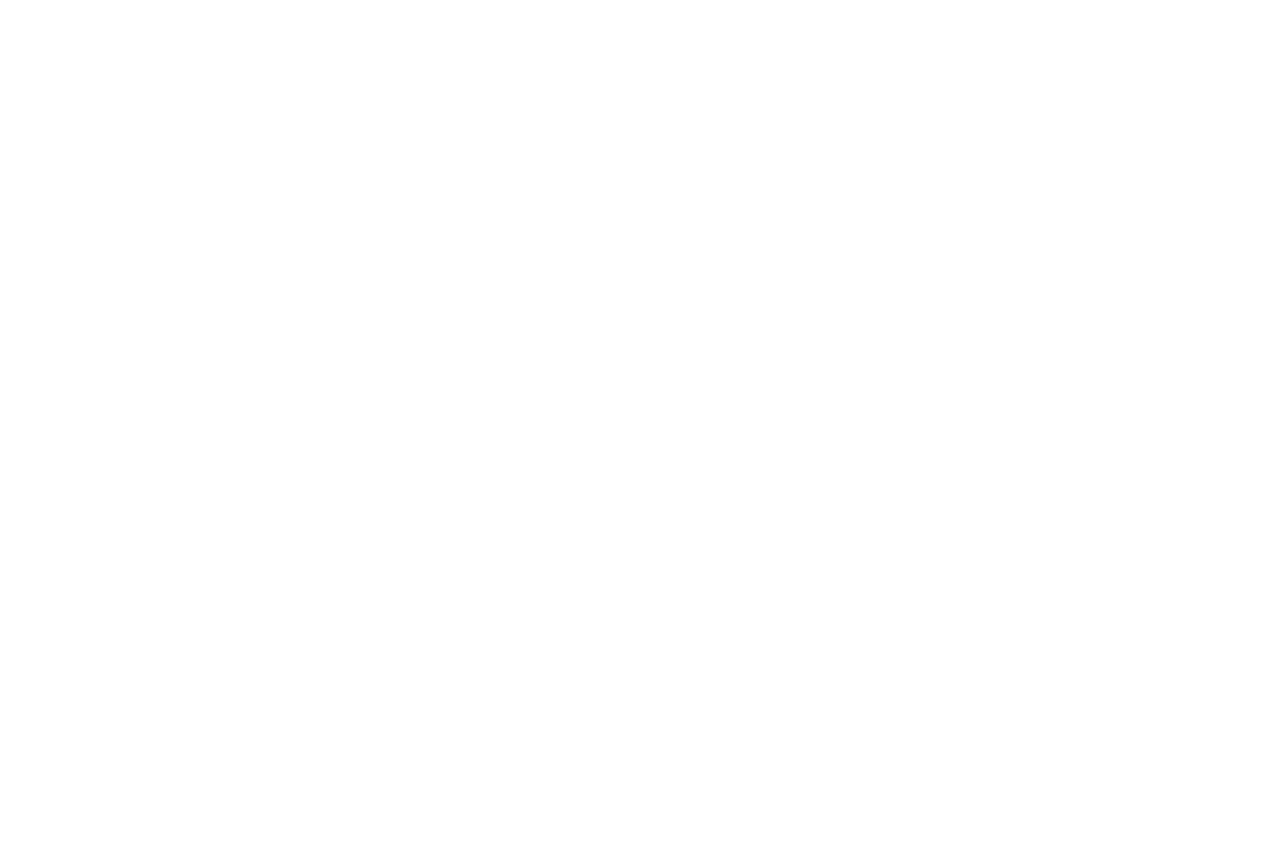
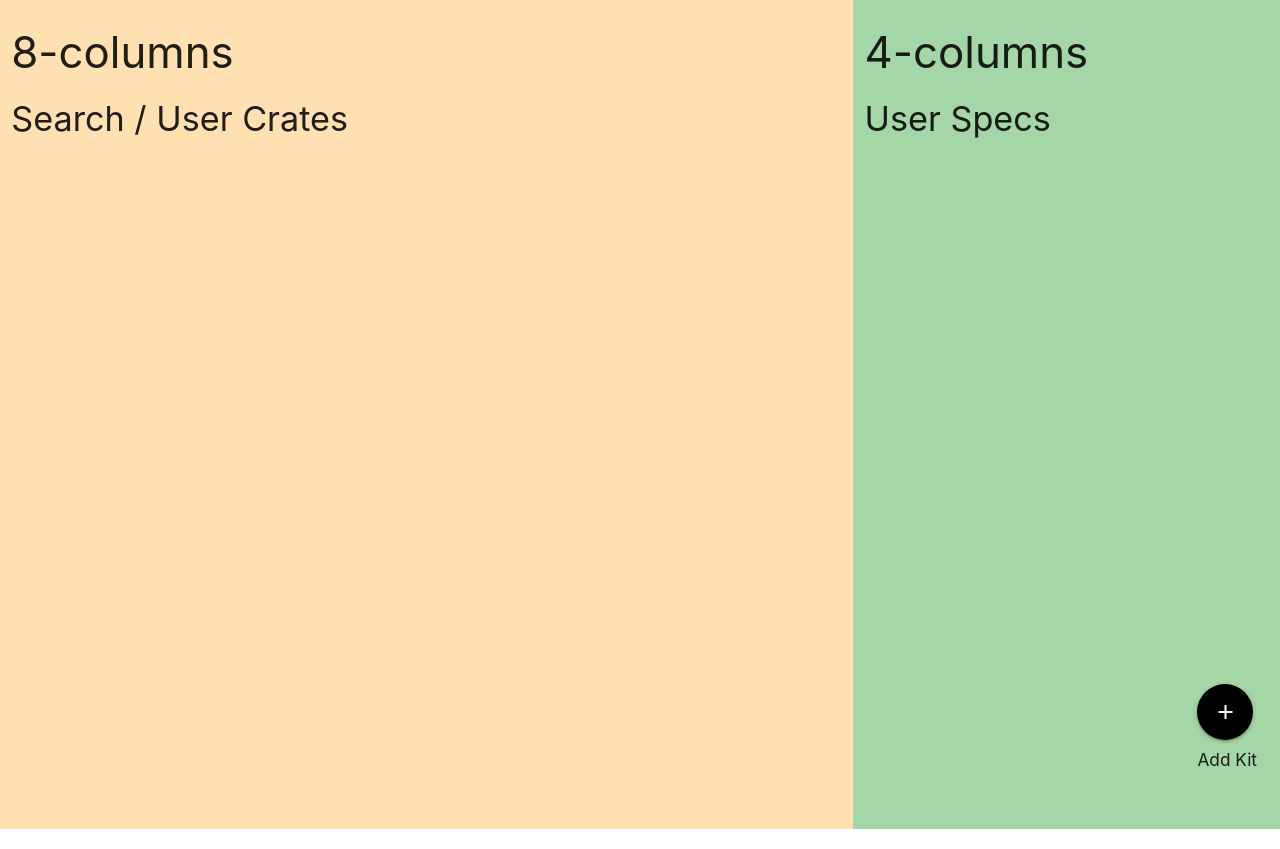
Before and after one commit to joelazarz/samplr-frontend, a React (Create React App) app: page /user in a window 1280 px wide. Before the commit the page ends 800 px from the top, so only its background shows below. Built offline with nearby package versions, Linux system fonts and the light colour scheme.

Commit message:
component set up & routes

```diff
--- a/src/App.js
+++ b/src/App.js
@@ -5,8 +5,10 @@
 
 import LandingPage from './components/open/LandingPage';
 import Discovery from './components/discovery/Discovery';
+import Kit from './components/kit/Kit';
+import User from './components/userDashboard/User';
 import AddKitBtn from './components/layout/AddKitBtn';
-import AddKitModal from './components/kit/AddKitModal';
+import AddKitModal from './components/layout/AddKitModal';
 
 import 'materialize-css/dist/css/materialize.min.css'
 import M from 'materialize-css/dist/js/materialize.min.js'
@@ -23,9 +25,13 @@
     <Router>
       <Switch>
       <Provider store={store}>
+
         <Route exact path='/' render={props => (
+          <Fragment>
           <LandingPage />
+          </Fragment>
         )} />
+
         <Route exact path='/discovery' render={props => (
           <Fragment>
           <Discovery />
@@ -33,6 +39,21 @@
           <AddKitModal />
           </Fragment>
         )} />
+
+        <Route exact path='/kit' render={props => (
+          <Fragment>
+          <Kit />
+          </Fragment>
+        )} />
+
+        <Route exact path='/user' render={props => (
+          <Fragment>
+          <User />
+          <AddKitBtn />
+          <AddKitModal />
+          </Fragment>
+        )} />
+
       </Provider>
       </Switch>
     </Router>
--- a/src/components/discovery/Discovery.js
+++ b/src/components/discovery/Discovery.js
@@ -24,7 +24,7 @@
             <div className="col s8 blue lighten-4">
             <div className="height">
                 <h3>8-columns</h3>
-                <h4>All Kits</h4>
+                <h4>Search / All Kits</h4>
             </div>
             </div>
 
--- a/src/components/kit/Kit.js
+++ b/src/components/kit/Kit.js
@@ -5,9 +5,25 @@
     // useEffect fetch individual kit
 
     return (
-        <div>
+        <>
+        <div className="row">
+
+            <div className="col s8 red lighten-4">
+            <div className="height">
+                <h3>8-columns</h3>
+                <h4>Waveform Controls</h4>
+            </div>
+            </div>
+
+            <div className="col s4 green lighten-1">
+            <div className="height">
+                <h3>4-columns</h3>
+                <h4>Regions and Notes</h4>
+            </div>
+            </div>
 
         </div>
+        </>
     )
 }
 
--- a/src/components/layout/AddKitBtn.js
+++ b/src/components/layout/AddKitBtn.js
@@ -1,12 +1,12 @@
 import React from 'react'
-import { Link } from 'react-router-dom'
 
 const AddKitBtn = () => {
 
     return (
         <div className='fixed-action-btn'>
             <a href="#add-kit-modal" className="btn-floating btn-large black darken-2 modal-trigger">
-                <i className="large material-icons">add </i></a>
+            <i className="large material-icons">add </i></a>
+            <h6>Add Kit</h6>
         </div>
     )
 }
--- a/src/components/kit/AddKitModal.js
+++ b/src/components/layout/AddKitModal.js
@@ -24,7 +24,7 @@
             </div>
             <div className='modal-footer'>
                 <a href='#!'
-                className='modal-close waves-effect blue waves-light btn'>Enter</a>
+                className='modal-close waves-effect black waves-light btn'>Enter</a>
             </div>
         </div>
     )
--- a/src/components/open/LandingPage.js
+++ b/src/components/open/LandingPage.js
@@ -8,6 +8,11 @@
                 <div className="height">
                 <h3>4-columns</h3>
                 <h4>Login</h4>
+
+                <div className="container">
+                    Toggle Container with Signup / Login Form
+                </div>
+
                 </div>
             </div>
 
@@ -15,6 +20,9 @@
             <div className="height">
                 <h3>8-columns</h3>
                 <h4>Guide</h4>
+                <div className="container">
+                    Scrollable Guide
+                </div>
                 </div>
             </div>
 
--- a/src/components/userDashboard/User.js
+++ b/src/components/userDashboard/User.js
@@ -5,9 +5,25 @@
     // useEffect fetch individual User
 
     return (
-        <div>
+        <>
+        <div className="row">
+
+            <div className="col s8 orange lighten-4">
+            <div className="height">
+                <h3>8-columns</h3>
+                <h4>Search / User Crates</h4>
+            </div>
+            </div>
+
+            <div className="col s4 green lighten-3">
+            <div className="height">
+                <h3>4-columns</h3>
+                <h4>User Specs</h4>
+            </div>
+            </div>
 
         </div>
+        </>
     )
 }
 
```
